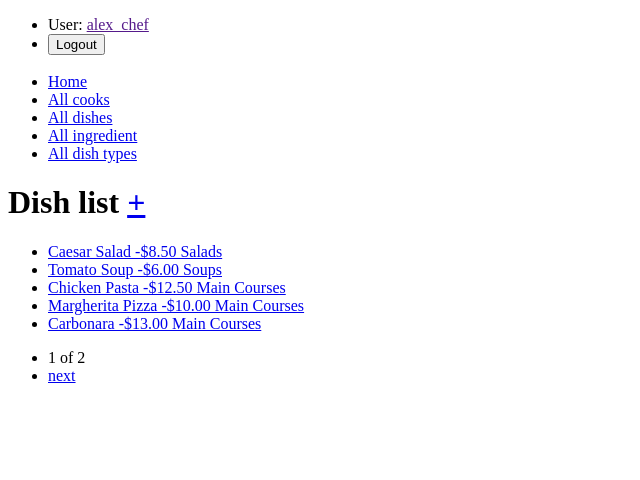
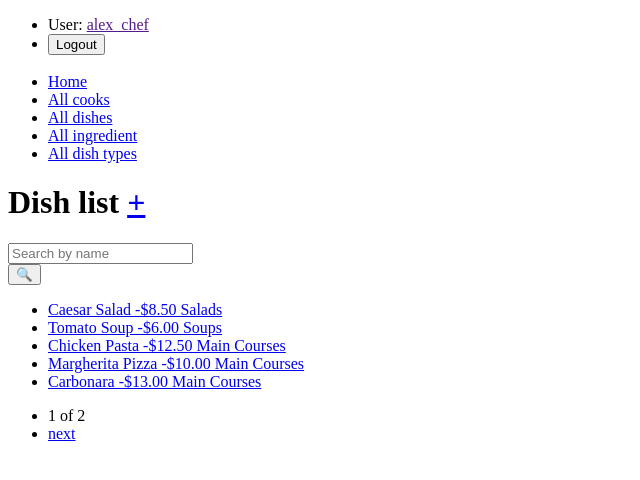
Before and after one commit to Yurii-Hvozd/restaurant-kitchen-service, a Django app: page /kitchen/dishes/ in a window 1280 px wide. Shown: the top 480 px of the page, without its empty margins (0-640 px from the left). Run offline with Django 5.2, Linux system fonts and the light colour scheme; a user stored in the database is signed in; data comes from the database, SQL or seed files in the repository.

Commit message:
feat: Implement search filters for cooks, dishes, dish types and ingredients

```diff
--- a/kitchen/forms.py
+++ b/kitchen/forms.py
@@ -24,3 +24,33 @@ class DishForm(ModelForm):
     class Meta:
         model = Dish
         fields = "__all__"
+
+
+class CookSearchForm(forms.Form):
+    search = forms.CharField(max_length=255,
+                                             required=False,
+                                             label="",
+                                             widget=forms.TextInput(attrs={"placeholder": "Search by name or surname"}),
+                                             )
+
+
+class DishSearchForm(forms.Form):
+    name = forms.CharField(max_length=255,
+                           required=False,
+                           label="",
+                           widget=forms.TextInput(attrs={"placeholder": "Search by name"}),
+                           )
+
+class IngredientSearchForm(forms.Form):
+    name = forms.CharField(max_length=255,
+                           required=False,
+                           label="",
+                           widget=forms.TextInput(attrs={"placeholder": "Search by name"}),
+                           )
+
+class DishTypeSearchForm(forms.Form):
+    name = forms.CharField(max_length=255,
+                           required=False,
+                           label="",
+                           widget=forms.TextInput(attrs={"placeholder": "Search by type"}),
+                           )
--- a/kitchen/views.py
+++ b/kitchen/views.py
@@ -1,10 +1,14 @@
+from multiprocessing import context
+
 from django.contrib.auth.decorators import login_required
 from django.contrib.auth.mixins import LoginRequiredMixin
 from django.shortcuts import render
 from django.urls import reverse_lazy
 from django.views import generic
+from django.db.models import Q
 
-from kitchen.forms import CookCreationForm, DishForm
+from kitchen.forms import CookCreationForm, DishForm, CookSearchForm, DishSearchForm, IngredientSearchForm, \
+    DishTypeSearchForm
 from kitchen.models import Cook, Ingredient, Dish, DishType
 
 
@@ -32,6 +36,27 @@ def index(request):
 class CookListView(LoginRequiredMixin, generic.ListView):
     model = Cook
     paginate_by = 5
+
+
+    def get_queryset(self):
+        queryset = super().get_queryset()
+
+        query = self.request.GET.get("search")
+
+        if query:
+            words = query.split()
+            for word in words:
+                queryset = queryset.filter(
+                    Q(first_name__icontains=word) | Q(last_name__icontains=word)
+                )
+        return queryset
+
+    def get_context_data(self, **kwargs):
+        context = super().get_context_data(**kwargs)
+        # Передаємо форму у контекст, заповнюючи її поточними даними з GET-запиту,
+        # щоб введене користувачем слово не зникало з поля після перезавантаження сторінки
+        context["search_form"] = CookSearchForm(self.request.GET)
+        return context
 
 
 class CookDetailView(LoginRequiredMixin, generic.DetailView):
@@ -63,6 +88,19 @@ class IngredientListView(LoginRequiredMixin, generic.ListView):
     paginate_by = 5
 
 
+    def get_context_data(self, **kwargs):
+        context = super(IngredientListView, self).get_context_data(**kwargs)
+
+        context["search_form"] = IngredientSearchForm(self.request.GET)
+        return context
+
+    def get_queryset(self):
+        queryset = super().get_queryset()
+        name = self.request.GET.get("name")
+        if name:
+            return queryset.filter(name__icontains=name)
+        return queryset
+
 class IngredientCreateView(LoginRequiredMixin, generic.CreateView):
     model = Ingredient
     fields = "__all__"
@@ -86,6 +124,18 @@ class DishListView(LoginRequiredMixin, generic.ListView):
     model = Dish
     paginate_by = 5
     queryset = Dish.objects.select_related("dish_type")
+
+    def get_context_data(self, **kwargs):
+        context = super(DishListView, self).get_context_data(**kwargs)
+
+        context["search_form"] = DishSearchForm(self.request.GET)
+        return context
+
+    def get_queryset(self):
+        name = self.request.GET.get("name")
+        if name:
+            return self.queryset.filter(name__icontains=name)
+        return self.queryset
 
 
 class DishDetailView(LoginRequiredMixin, generic.DetailView):
@@ -121,6 +171,20 @@ class DishTypeListView(LoginRequiredMixin, generic.ListView):
     template_name = "kitchen/dish_types_list.html"
 
 
+    def get_context_data(self, **kwargs):
+        context = super(DishTypeListView, self).get_context_data(**kwargs)
+
+        context["search_form"] = DishTypeSearchForm(self.request.GET)
+        return context
+
+    def get_queryset(self):
+        queryset = super().get_queryset()
+        name = self.request.GET.get("name")
+        if name:
+            return queryset.filter(name__icontains=name)
+        return queryset
+
+
 class DishTypeCreateView(LoginRequiredMixin, generic.CreateView):
     model = DishType
     fields = "__all__"
--- a/templates/kitchen/dish_list.html
+++ b/templates/kitchen/dish_list.html
@@ -4,6 +4,10 @@
   <h1>
     Dish list <a href=" {% url 'kitchen:dish_create' %}">+</a>
   </h1>
+  <form method="get" action="">
+    {{ search_form }}
+    <input type="submit" value="🔍">
+  </form>
   {% if dish_list %}
     <ul>
       {% for dish in dish_list %}
@@ -17,6 +21,6 @@
       {% endfor %}
     </ul>
   {% else %}
-    <p>There are no cars in taxi</p>
+    <p>There are no dishes in the kitchen.</p>
   {% endif %}
 {% endblock %}
--- a/templates/kitchen/dish_types_list.html
+++ b/templates/kitchen/dish_types_list.html
@@ -5,6 +5,10 @@
     Dish Type list
     <a href="{% url "kitchen:dish_types_create" %}">+</a>
   </h1>
+  <form method="get" action="">
+    {{ search_form }}
+    <input type="submit" value="🔍">
+  </form>
   {% if dish_types %}
     <ul>
       {% for dish_type in dish_types %}
--- a/templates/kitchen/ingredient_list.html
+++ b/templates/kitchen/ingredient_list.html
@@ -5,6 +5,10 @@
     Ingredient list
     <a href="{% url "kitchen:ingredient_create" %}">+</a>
   </h1>
+  <form method="get" action="">
+    {{ search_form }}
+    <input type="submit" value="🔍">
+  </form>
   {% if ingredient_list %}
     <ul>
       {% for ingredient in ingredient_list %}
```
Also changed, not shown: templates/kitchen/cook_list.html (+7 -1 lines).
